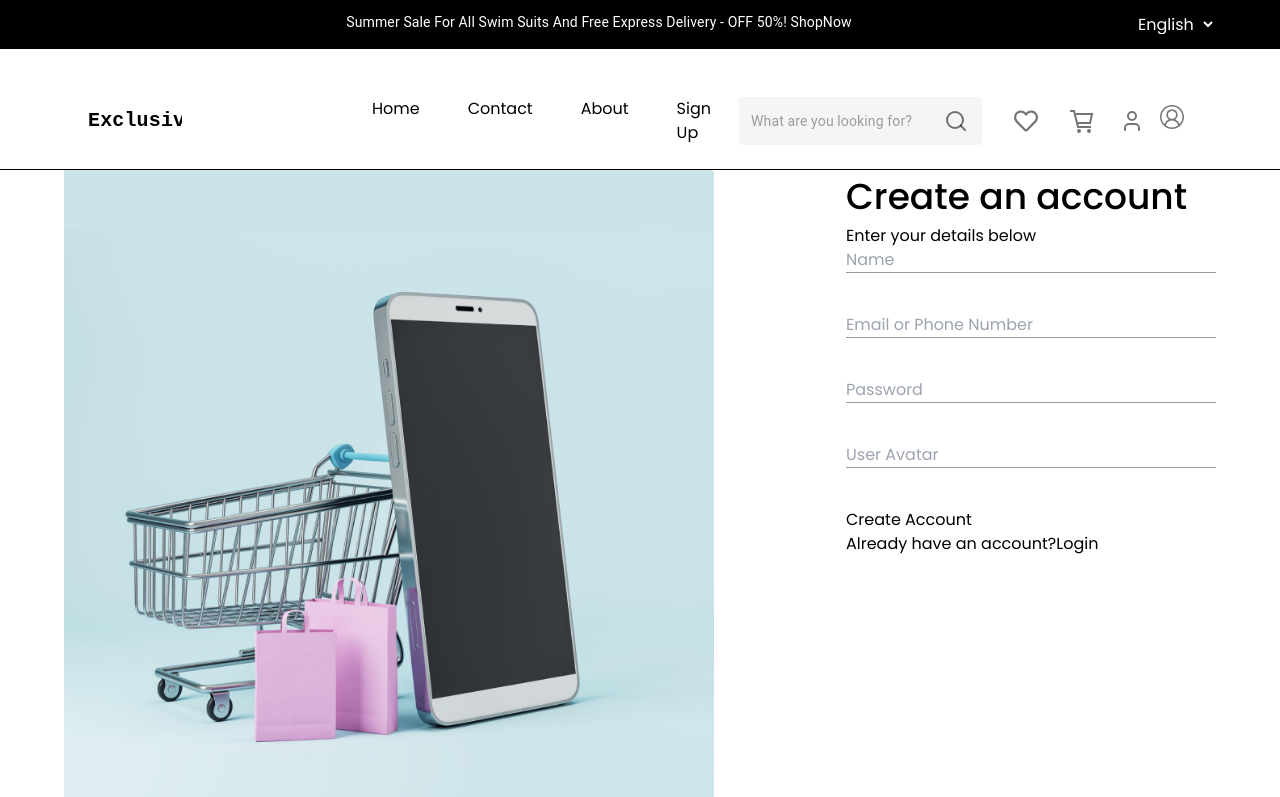
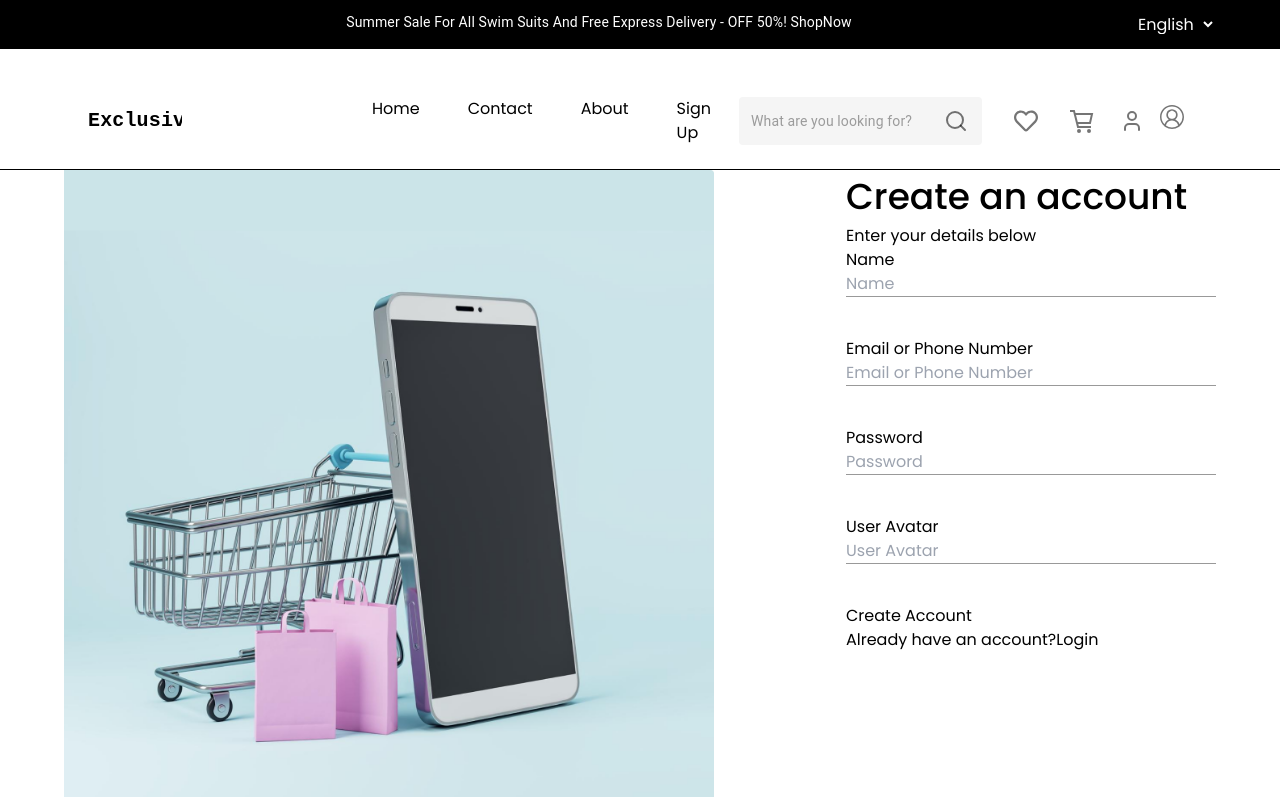
Before and after one commit to Nazirdin1/ex-store, a React (Vite) app: page /form in a window 1280 px wide. Shown: the top 797 px of the page. Built offline with nearby package versions, Linux system fonts and the light colour scheme.

Commit message:
modified:   src/pages/signUp/FormExample.jsx

```diff
--- a/src/pages/signUp/FormExample.jsx
+++ b/src/pages/signUp/FormExample.jsx
@@ -87,6 +87,7 @@
 // }
 
 
+// import React from 'react';
 import { Container } from "@mui/material";
 import SideImage from "../../assets/sign-up-fon.png";
 import { Link } from "react-router-dom";
@@ -130,25 +131,25 @@ export default function FormExample( setIsSuccess ) {
         <div className="mt-10 sm:mx-auto sm:w-full sm:max-w-sm">
           <form style={{ display: "flex", flexDirection: "column", gap: "40px" }} className="space-y-6" onSubmit={handleSubmit}>
             <div>
-              <label htmlFor="name" className="block text-base font-normal leading-6 text-gray-400"></label>
+              <label htmlFor="name" className="block text-base font-normal leading-6 text-gray-400">Name</label>
               <div className="mt-2" style={{ width: "370px", borderBottom: "1.5px solid #999999" }}>
                 <input style={{ width: "100%", outline: "none" }} id="name" name="name" type="text" placeholder="Name" required />
               </div>
             </div>
             <div>
-              <label htmlFor="email" className="block text-sm font-medium leading-6 text-gray-900"></label>
+              <label htmlFor="email" className="block text-sm font-medium leading-6 text-gray-900">Email or Phone Number</label>
               <div className="mt-2" style={{ width: "370px", borderBottom: "1.5px solid #999999" }}>
                 <input style={{ width: "100%", outline: "none" }} id="email" name="email" type="email" autoComplete="email" required placeholder="Email or Phone Number" />
               </div>
             </div>
             <div>
-              <label htmlFor="password" className="block text-sm font-medium leading-6 text-gray-900"></label>
+              <label htmlFor="password" className="block text-sm font-medium leading-6 text-gray-900">Password</label>
               <div className="mt-2" style={{ width: "370px", borderBottom: "1.5px solid #999999" }}>
                 <input style={{ width: "100%", outline: "none" }} id="password" name="password" type="password" autoComplete="current-password" required placeholder="Password" />
               </div>
             </div>
             <div>
-              <label htmlFor="avatar" className="block text-sm font-medium leading-6 text-gray-900"></label>
+              <label htmlFor="avatar" className="block text-sm font-medium leading-6 text-gray-900">User Avatar</label>
               <div className="mt-2" style={{ width: "370px", borderBottom: "1.5px solid #999999" }}>
                 <input style={{ width: "100%", outline: "none" }} id="avatar" name="avatar" type="url" required placeholder="User Avatar" />
               </div>
```
